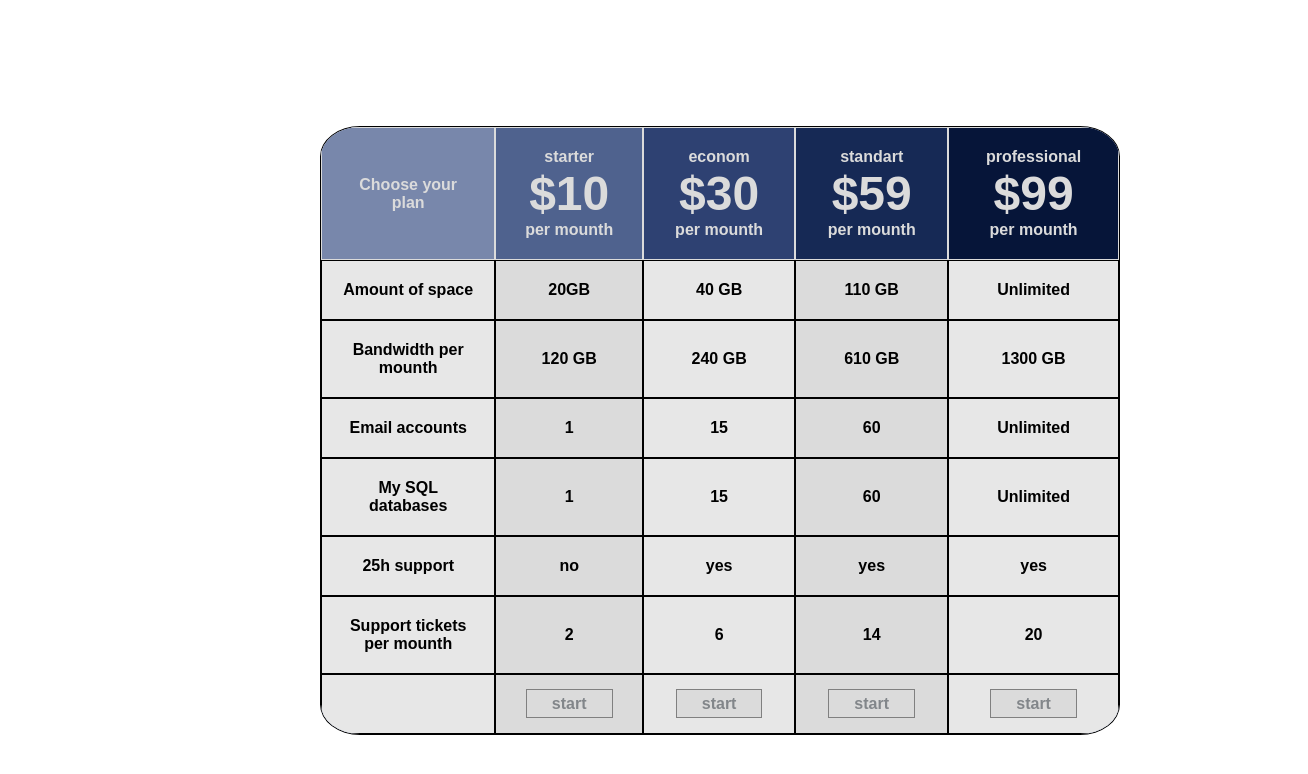
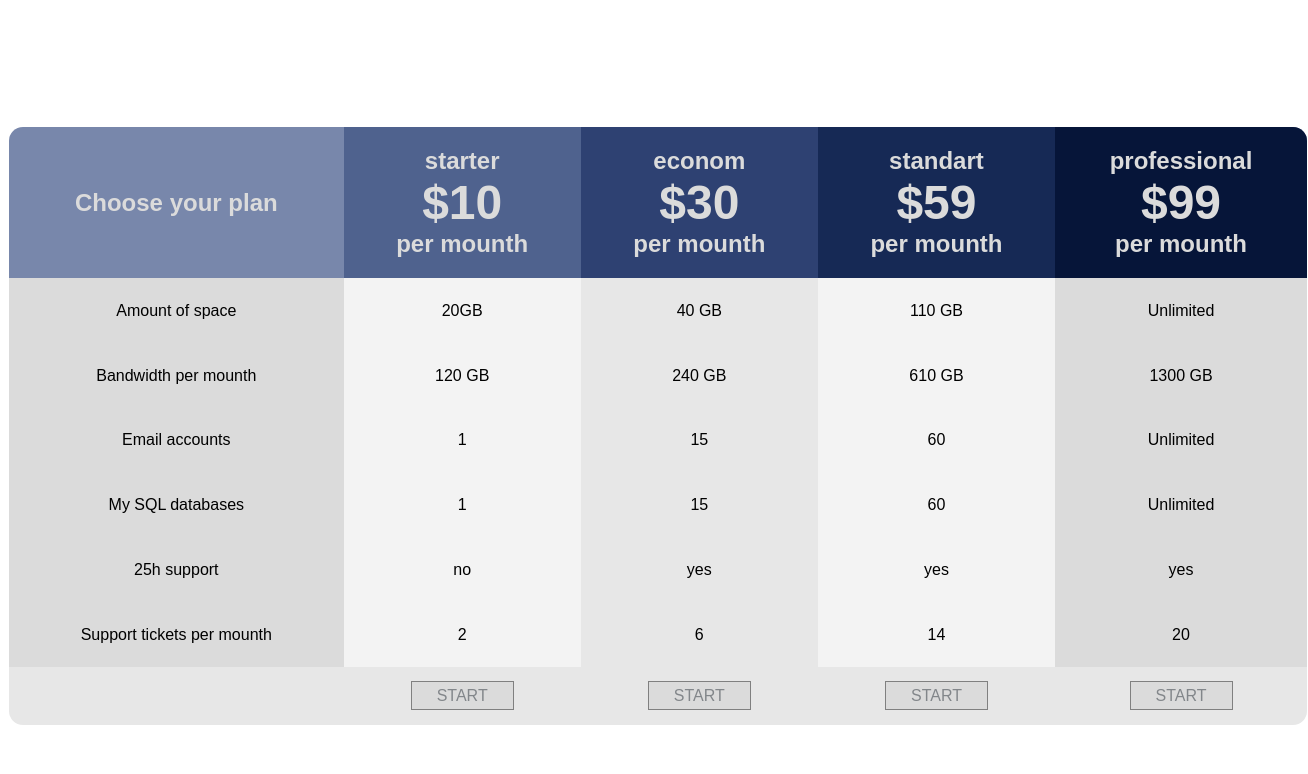
Before and after one commit to krivospitsky92/table, a plain HTML site: page index.html in a window 1280 px wide. Shown: the whole page, 1308 px wide, since content can reach past the window. Drawn offline with Linux system fonts and the light colour scheme.

Commit message:
fix table parameters

```diff
--- a/index.html
+++ b/index.html
@@ -13,10 +13,10 @@
           <thead>
             <tr>
               <td>Choose your plan</td>
-              <td>starter <span>$10</span> <br>per mounth</td>
-              <td>econom <span>$30</span> <br>per mounth</td>
-              <td>standart <span>$59</span> <br>per mounth</td>
-              <td>professional <span>$99</span> <br>per mounth</td>
+              <td>starter <br><span>$10</span> <br>per mounth</td>
+              <td>econom <br><span>$30</span> <br>per mounth</td>
+              <td>standart <br><span>$59</span> <br>per mounth</td>
+              <td>professional <br><span>$99</span> <br>per mounth</td>
             </tr>
           </thead>
 
@@ -65,6 +65,7 @@
             </tr>
           </tbody>
 
+          <tfoot>
             <tr>
               <td></td>
               <td><a href="">start</a></td>
@@ -72,7 +73,7 @@
               <td><a href="">start</a></td>
               <td><a href="">start</a></td>
             </tr>
-
+          </tfoot>
         </table>
       </section>
   </body>
--- a/style.css
+++ b/style.css
@@ -5,59 +5,60 @@
 
 #container {
   display: block;
-  width: 80vh;
+  width: 1300px;
   height: 100vw;
 
   margin: 0 auto;
   margin-top: 10%;
-
 }
 #table {
   width: 100%;
   height: 100%;
 
-  min-width: 800px;
-  max-width: 900px;
+  min-width: 1200px;
+  max-width: 1300px;
   min-height: 500px;
 
   color: rgb(0, 0, 0);
-  font-weight: 700;
+  font-weight: 400;
   text-align: center;
 
   max-height: 600px;
-  border: 1px solid black;
+  border: 1px solid transparent;
   border-spacing: 0;
-  border-radius: 5%;
+  border-radius: 15px;
   overflow: hidden;
 }
 
 #table td {
-  border: 1px solid;
-
   padding: 20px 20px;
+}
+#table thead tr td {
+  font-size: 1.5em;
+  font-weight: 700;
 }
 
 #table thead tr td span {
-  font-size: 3em;
+  font-size: 2em;
 }
 
-#table tr:nth-child(1) {
+#table thead tr:nth-child(1) {
   background-color: #7887ab;
 }
 
-#table td:nth-child(2) {
+#table thead td:nth-child(2) {
   background-color: #4f628e;
 }
 
-#table td:nth-child(3) {
+#table thead td:nth-child(3) {
   background-color: #2e4172;
 }
 
-#table td:nth-child(4) {
+#table thead td:nth-child(4) {
   background-color: #162955;
 }
 
-#table td:nth-child(5) {
+#table thead td:nth-child(5) {
   background-color: #061539;
 }
 
@@ -74,17 +75,33 @@
   background-color: #5f5f5f;
 }
 
-#table tbody tr td:nth-child(1n) {
+#table tbody tr td:nth-child(2n) {
   background-color: #f3f3f3;
 }
-#table tbody tr td:nth-child(2n) {
+#table tbody tr td:nth-child(2n + 1) {
   background-color: #dbdbdb;
 }
 
-#table tbody tr td:nth-child(2n+1) {
+#table tbody tr td:nth-child(3n) {
   background-color: #e7e7e7;
 }
 
 #table thead tr td {
   color: #dbdbdb;
 }
+
+#table tfoot tr td a {
+  text-transform: uppercase;
+}
+
+#table tfoot:nth-child(2n) {
+  background-color: #f3f3f3;
+}
+
+#table tfoot:nth-child(2n + 1) {
+  background-color: #dbdbdb;
+}
+
+#table tfoot:nth-child(2n + 1) {
+  background-color: #e7e7e7;
+}
```
